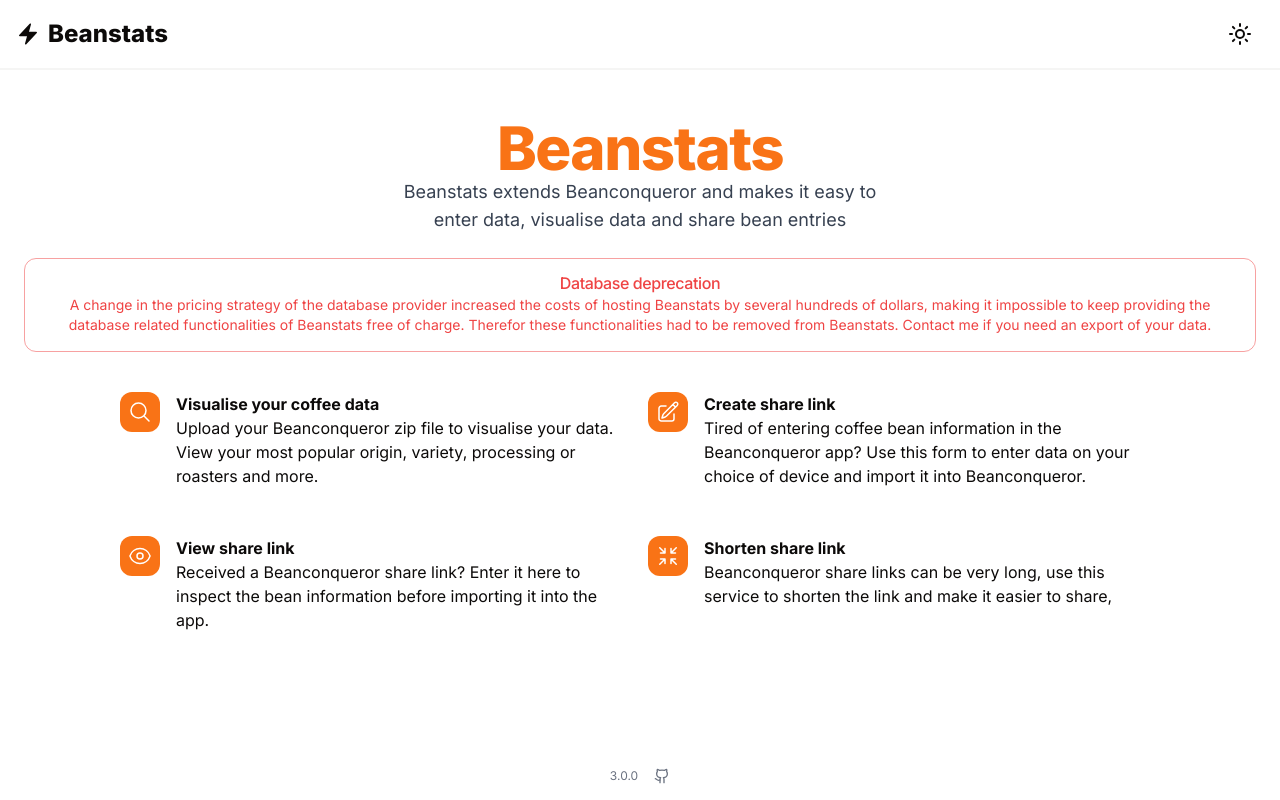
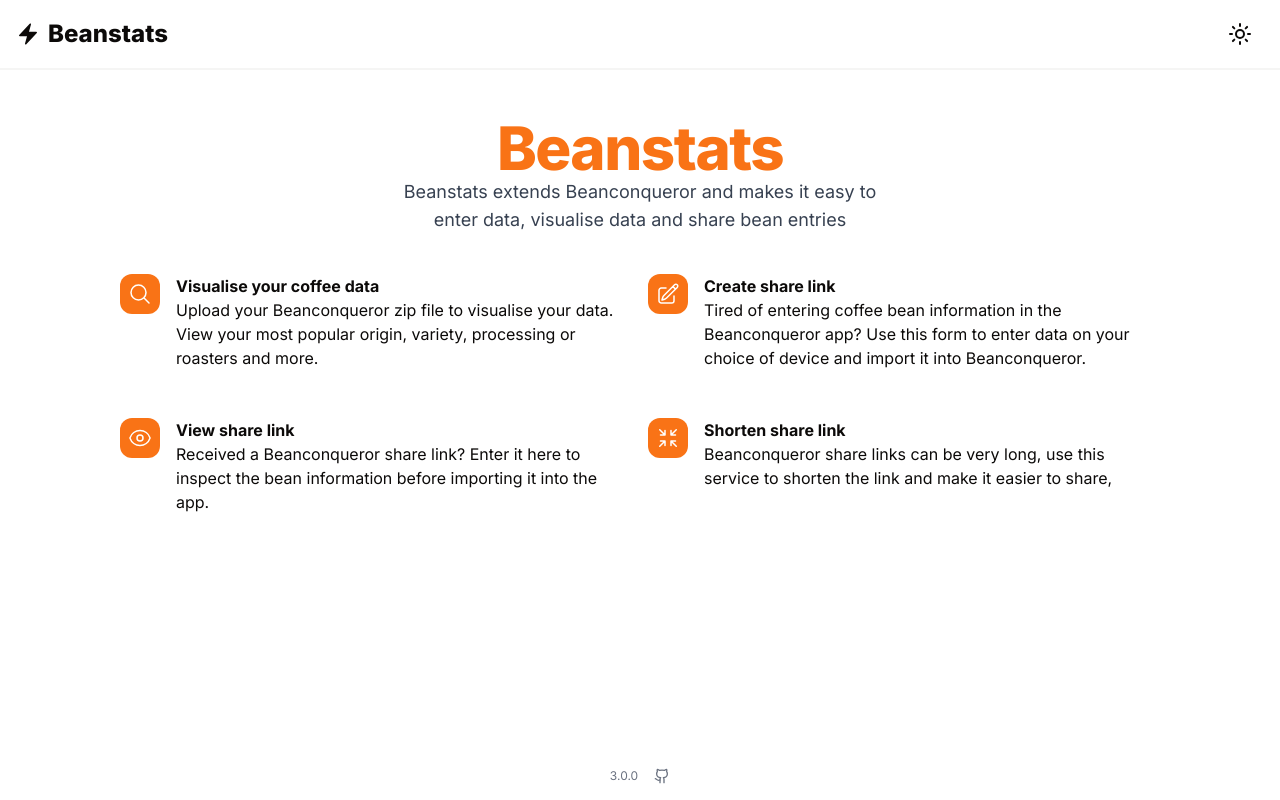
Before and after one commit to marcelblijleven/beanstats, a Next.js app: page / in a window 1280 px wide. Built offline with nearby package versions, Linux system fonts and the light colour scheme.

Commit message:
chore: remove deprecation notice

```diff
--- a/src/app/(home)/page.tsx
+++ b/src/app/(home)/page.tsx
@@ -1,6 +1,6 @@
 import Link from "next/link";
 import { BeanconquerorUsp } from "@/components/home/usp";
-import {Alert, AlertDescription, AlertTitle} from "@/components/ui/alert";
+import { Alert, AlertDescription, AlertTitle } from "@/components/ui/alert";
 
 function WrappedLink() {
   return (
@@ -17,21 +17,6 @@ function WrappedLink() {
       </div>
     </Link>
   );
-}
-
-function DBDeprecationNotice() {
-    return (
-        <Alert variant={"destructive"}>
-            <AlertTitle>Database deprecation</AlertTitle>
-            <AlertDescription>
-                A change in the pricing strategy of the database provider increased the costs of hosting Beanstats by several
-                hundreds of dollars, making it impossible to keep providing the database related functionalities of Beanstats free of charge.
-                Therefor these functionalities had to be removed from Beanstats.
-
-                Contact me if you need an export of your data.
-            </AlertDescription>
-        </Alert>
-    )
 }
 
 export default function Home() {
@@ -51,7 +36,6 @@ export default function Home() {
           Beanstats extends Beanconqueror and makes it easy to enter data,
           visualise data and share bean entries
         </p>
-        <DBDeprecationNotice />
         <BeanconquerorUsp />
       </section>
     </div>
```
